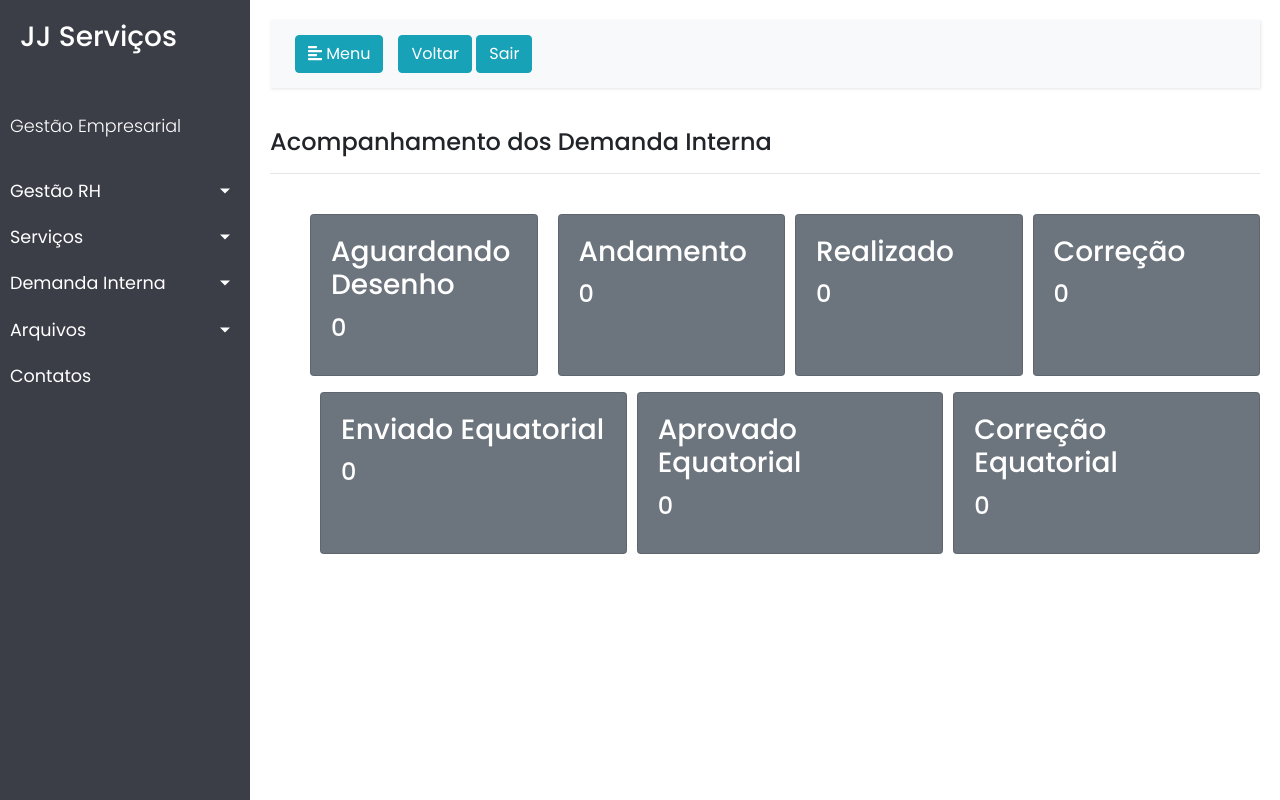
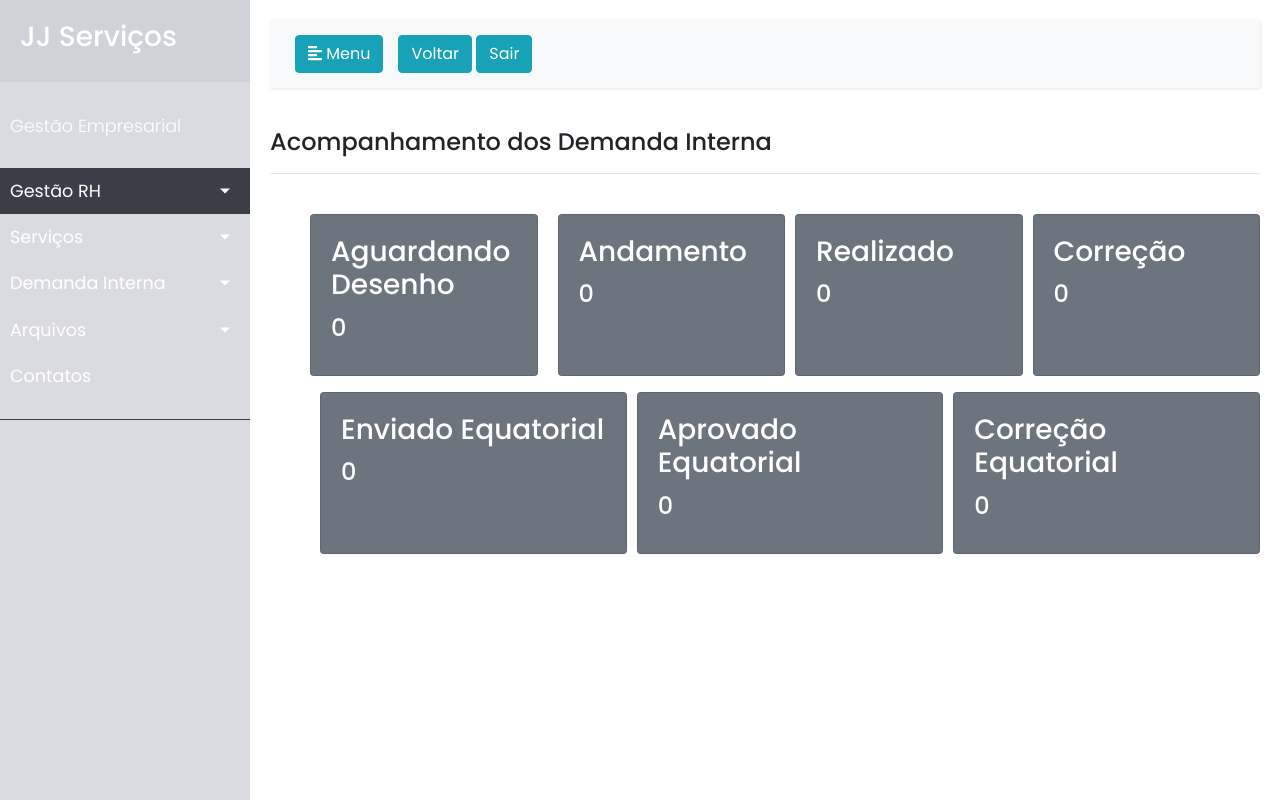
Before and after one commit to marcelohiginoduarte/Projeto_empresa_hr, a Django app: page /demandainterna/dash in a window 1280 px wide. Run offline with Django 5.2, Linux system fonts and the light colour scheme; data that the repository does not hold is empty; parts of the project's set-up code (start-up, migrations or seed data) failed here and were passed over; some libraries are stand-ins or nearby versions.

Commit message:
Organizando as coress

```diff
--- a/GestaoHR/static/CSS/style.css
+++ b/GestaoHR/static/CSS/style.css
@@ -57,7 +57,7 @@
 #sidebar {
     min-width: 250px;
     max-width: 250px;
-    background: #3b3d47;
+    background: #dadbe0;
     color: #fff;
     transition: all 0.3s;
 }
@@ -68,7 +68,7 @@
 
 #sidebar .sidebar-header {
     padding: 20px;
-    background: #3b3d47;
+    background: #d0d2da;
 }
 
 #sidebar ul.components {
@@ -135,7 +135,7 @@
 
 a.article,
 a.article:hover {
-    background: #3b3d47 !important;
+    background: #e4e6ee !important;
     color: #fff !important;
 }
 
```
